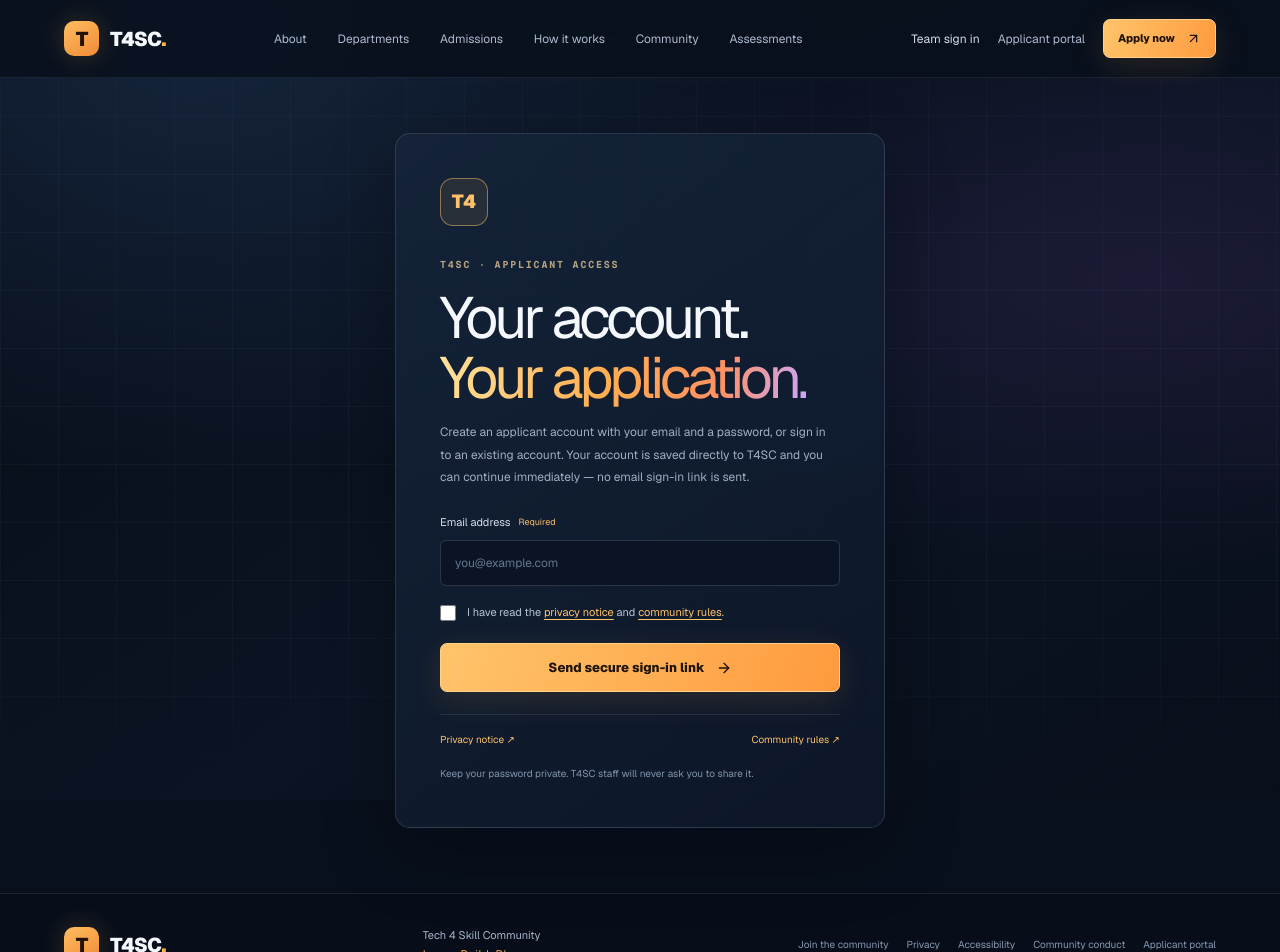
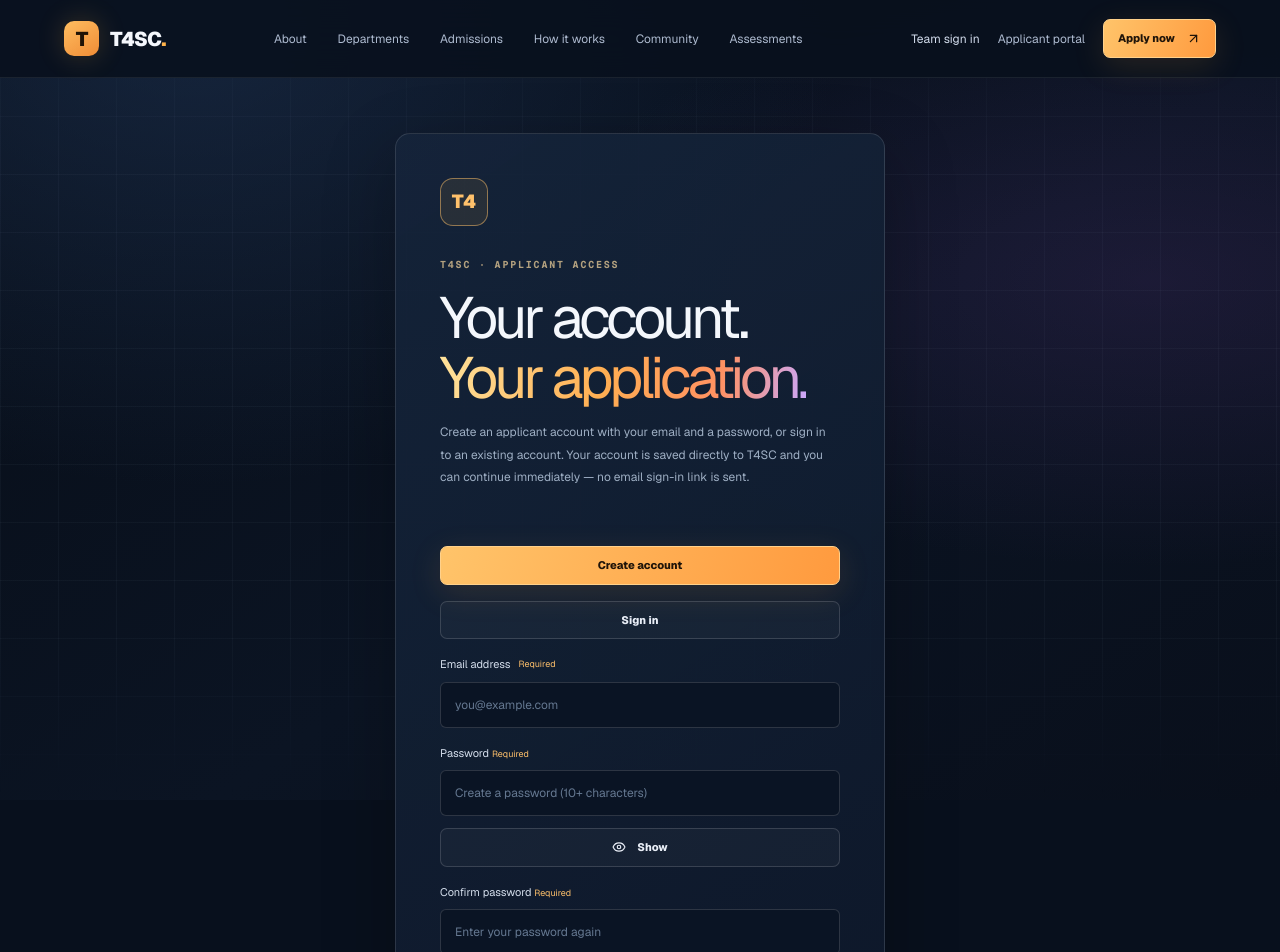
Before and after one commit to abdulraman123-ai/T4SC-requitmennt-website, a Next.js app: page /applicant-access in a window 1280 px wide. Shown: the top 952 px of the page. Built offline with nearby package versions, Linux system fonts and the light colour scheme; no server answers.

Commit message:
feat(auth): add password-based applicant signup and login

```diff
--- a/components/applicant-access-form.tsx
+++ b/components/applicant-access-form.tsx
@@ -1,9 +1,11 @@
 "use client";
 
 import { useState } from "react";
-import { useSearchParams } from "next/navigation";
-import { ArrowRight, MailCheck } from "lucide-react";
+import { useSearchParams, useRouter } from "next/navigation";
+import { ArrowRight, Eye, EyeOff, LockKeyhole } from "lucide-react";
 import { createClient } from "@/lib/supabase/client";
+
+type AccessMode = "signup" | "signin";
 
 function safeNext(value: string | null) {
   return value && value.startsWith("/") && !value.startsWith("//") ? value : "/apply";
@@ -11,45 +13,75 @@ function safeNext(value: string | null) {
 
 export function ApplicantAccessForm() {
   const searchParams = useSearchParams();
+  const router = useRouter();
+  const [mode, setMode] = useState<AccessMode>("signup");
   const [email, setEmail] = useState("");
+  const [password, setPassword] = useState("");
+  const [confirmPassword, setConfirmPassword] = useState("");
+  const [showPassword, setShowPassword] = useState(false);
   const [acknowledged, setAcknowledged] = useState(false);
   const [busy, setBusy] = useState(false);
-  const [sent, setSent] = useState(false);
   const [error, setError] = useState("");
   const callbackError = searchParams.get("error") === "callback";
 
   async function submit(event: React.FormEvent<HTMLFormElement>) {
     event.preventDefault();
     if (busy) return;
-    if (!acknowledged) {
-      setError("Please read the privacy notice and community rules before continuing.");
-      return;
-    }
+
     const normalizedEmail = email.trim().toLowerCase();
     if (!/^[^\s@]+@[^\s@]+\.[^\s@]+$/.test(normalizedEmail)) {
       setError("Enter a valid email address.");
       return;
     }
+    if (password.length < 10 || password.length > 128) {
+      setError("Your password must be at least 10 characters long.");
+      return;
+    }
+    if (mode === "signup") {
+      if (!acknowledged) {
+        setError("Please read and accept the privacy notice and community rules.");
+        return;
+      }
+      if (password !== confirmPassword) {
+        setError("The passwords do not match.");
+        return;
+      }
+    }
 
     setBusy(true);
     setError("");
-    setSent(false);
     try {
       const supabase = createClient();
-      const destination = safeNext(searchParams.get("next"));
-      const redirectTo = new URL("/auth/callback", window.location.origin);
-      redirectTo.searchParams.set("next", destination);
-      const { error: authError } = await supabase.auth.signInWithOtp({
+
+      if (mode === "signup") {
+        const response = await fetch("/api/applicant-signup", {
+          method: "POST",
+          headers: { "Content-Type": "application/json" },
+          body: JSON.stringify({ email: normalizedEmail, password }),
+          cache: "no-store",
+        });
+        const result = await response.json().catch(() => ({}));
+        if (!response.ok) {
+          throw new Error(typeof result.error === "string" ? result.error : "We could not create your account. Please try again.");
+        }
+      }
+
+      const { error: authError } = await supabase.auth.signInWithPassword({
         email: normalizedEmail,
-        options: {
-          emailRedirectTo: redirectTo.toString(),
-          shouldCreateUser: true,
-        },
+        password,
       });
-      if (authError) throw authError;
-      setSent(true);
-    } catch {
-      setError("We could not send the sign-in link. Check the email address and try again later.");
+      if (authError) {
+        if (mode === "signup") {
+          setMode("signin");
+          throw new Error("Your account was created, but automatic sign-in did not complete. Sign in with the same email and password.");
+        }
+        throw new Error("We could not sign you in. Check your email and password and try again.");
+      }
+
+      router.replace(safeNext(searchParams.get("next")));
+      router.refresh();
+    } catch (submitError) {
+      setError(submitError instanceof Error ? submitError.message : "Account access is temporarily unavailable. Please try again.");
     } finally {
       setBusy(false);
     }
@@ -57,6 +89,15 @@ export function ApplicantAccessForm() {
 
   return (
     <form className="auth-form" onSubmit={submit}>
+      <div className="page-actions" role="group" aria-label="Applicant account action">
+        <button type="button" className={`button button-small ${mode === "signup" ? "" : "button-quiet"}`} aria-pressed={mode === "signup"} onClick={() => { setMode("signup"); setError(""); }}>
+          Create account
+        </button>
+        <button type="button" className={`button button-small ${mode === "signin" ? "" : "button-quiet"}`} aria-pressed={mode === "signin"} onClick={() => { setMode("signin"); setError(""); }}>
+          Sign in
+        </button>
+      </div>
+
       <label className="form-field" htmlFor="applicant-email">
         <span>Email address <i>Required</i></span>
         <input
@@ -70,20 +111,56 @@ export function ApplicantAccessForm() {
           required
         />
       </label>
-      <label className="check-row">
-        <input type="checkbox" checked={acknowledged} onChange={(event) => setAcknowledged(event.target.checked)} />
-        <span>I have read the <a href="/privacy-policy" target="_blank" rel="noreferrer">privacy notice</a> and <a href="/code-of-conduct" target="_blank" rel="noreferrer">community rules</a>.</span>
-      </label>
-      {callbackError && <p className="form-error" role="alert">That sign-in link was invalid or expired. Request a new secure link below.</p>}
+
+      <div className="form-field">
+        <label htmlFor="applicant-password"><span>Password <i>Required</i></span></label>
+        <div className="auth-password">
+          <input
+            id="applicant-password"
+            type={showPassword ? "text" : "password"}
+            autoComplete={mode === "signup" ? "new-password" : "current-password"}
+            value={password}
+            onChange={(event) => setPassword(event.target.value)}
+            placeholder={mode === "signup" ? "Create a password (10+ characters)" : "Enter your password"}
+            minLength={10}
+            maxLength={128}
+            required
+          />
+          <button className="button button-quiet button-small" type="button" aria-label={showPassword ? "Hide password" : "Show password"} aria-pressed={showPassword} onClick={() => setShowPassword((value) => !value)}>
+            {showPassword ? <EyeOff size={14}/> : <Eye size={14}/>} {showPassword ? "Hide" : "Show"}
+          </button>
+        </div>
+      </div>
+
+      {mode === "signup" && (
+        <>
+          <div className="form-field">
+            <label htmlFor="applicant-confirm-password"><span>Confirm password <i>Required</i></span></label>
+            <input
+              id="applicant-confirm-password"
+              type={showPassword ? "text" : "password"}
+              autoComplete="new-password"
+              value={confirmPassword}
+              onChange={(event) => setConfirmPassword(event.target.value)}
+              placeholder="Enter your password again"
+              minLength={10}
+              maxLength={128}
+              required
+            />
+          </div>
+          <label className="check-row">
+            <input type="checkbox" checked={acknowledged} onChange={(event) => setAcknowledged(event.target.checked)} />
+            <span>I have read the <a href="/privacy-policy" target="_blank" rel="noreferrer">privacy notice</a> and <a href="/code-of-conduct" target="_blank" rel="noreferrer">community rules</a>.</span>
+          </label>
+          <p className="small-note">Your account is saved to T4SC immediately. We do not send a sign-up or verification link. Use an email address you can access because T4SC may use it to contact you about your application.</p>
+        </>
+      )}
+
+      {callbackError && <p className="form-error" role="alert">We could not complete that sign-in session. Enter your account details below.</p>}
       {error && <p className="form-error" role="alert">{error}</p>}
-      {sent && (
-        <div className="auth-status" role="status">
-          <MailCheck size={17}/>
-          <span>Check your inbox. We sent a secure sign-in link. Open it to verify your email and return to T4SC. For safety, this confirmation does not reveal whether an account already existed.</span>
-        </div>
-      )}
       <button className="button" type="submit" disabled={busy}>
-        {busy ? "Sending link…" : "Send secure sign-in link"} <ArrowRight size={16}/>
+        {busy ? (mode === "signup" ? "Creating account…" : "Signing in…") : (mode === "signup" ? "Create account and continue" : "Sign in to T4SC")}
+        {busy ? <LockKeyhole size={15}/> : <ArrowRight size={16}/>}
       </button>
     </form>
   );
```
